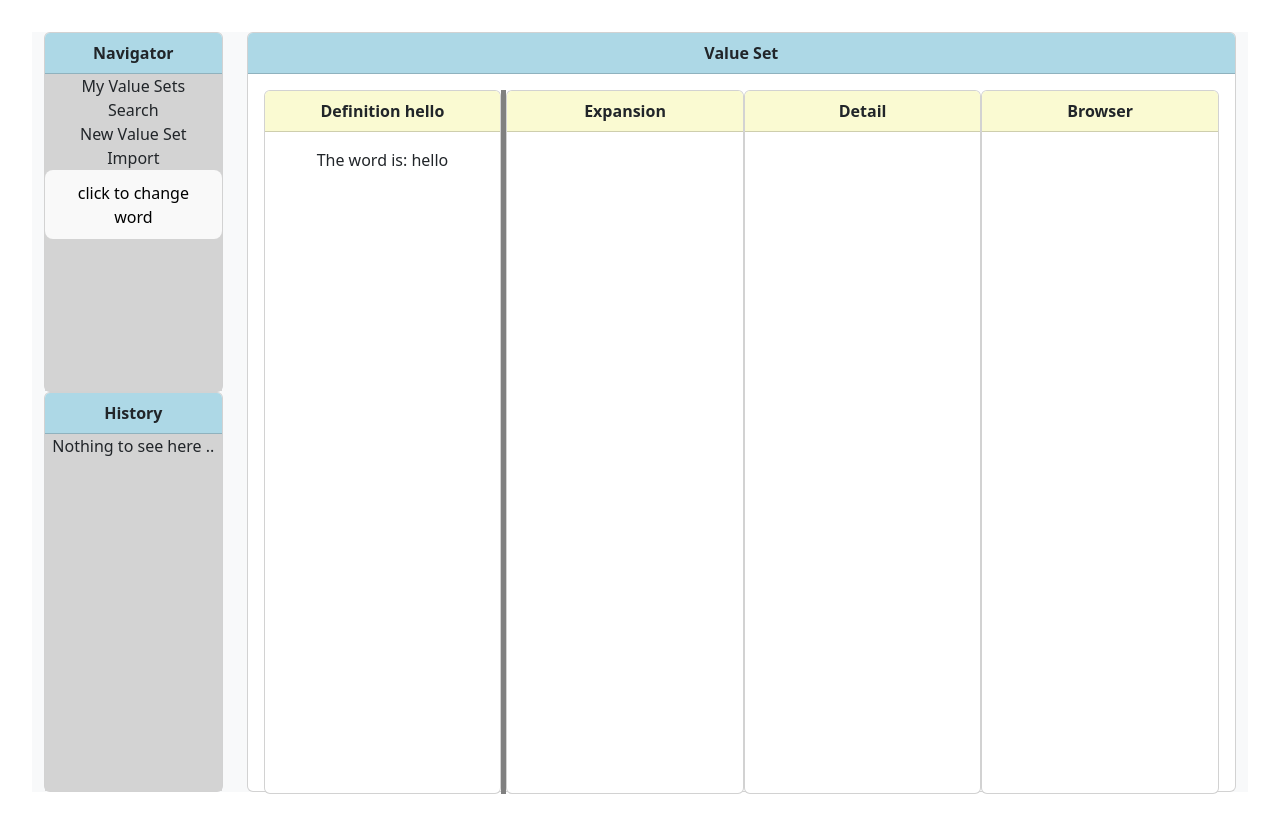
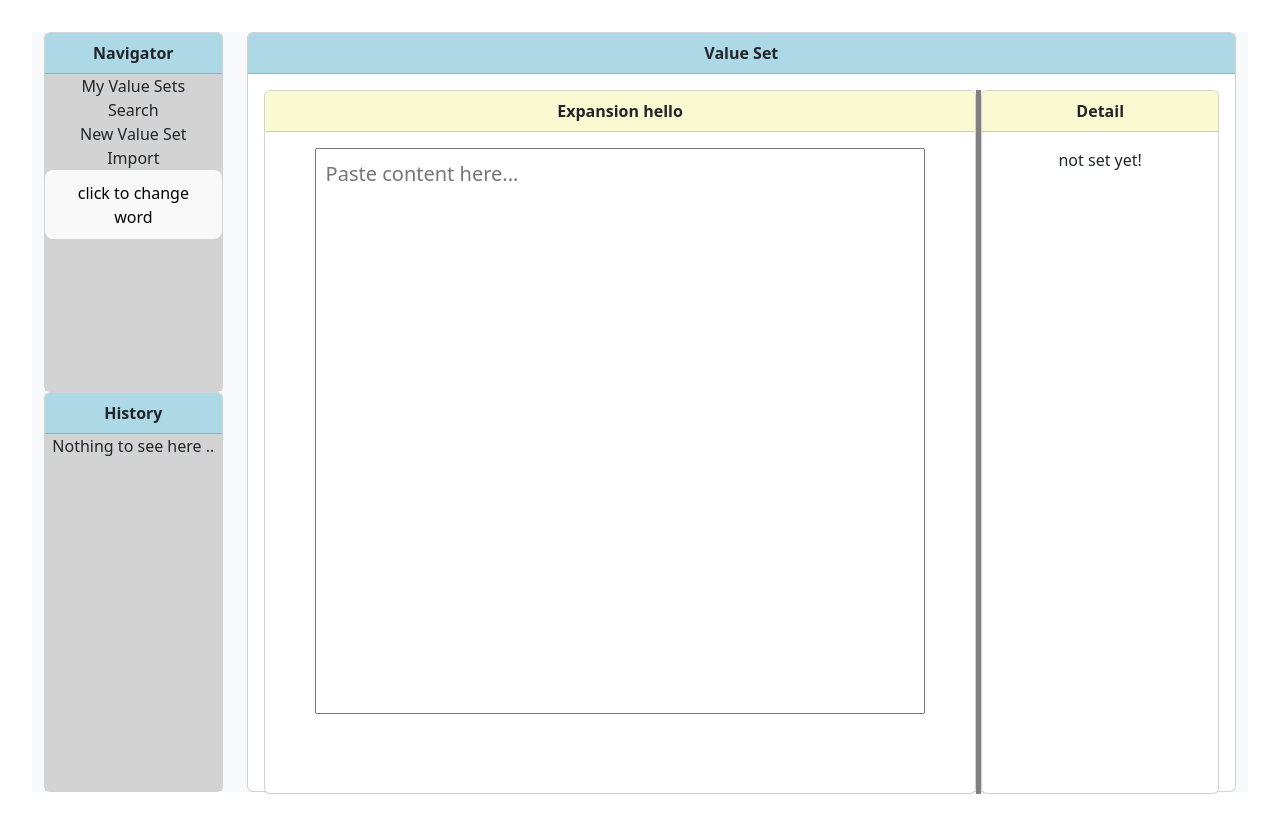
Before and after one commit to cjezzerc/sctid-unmangler-react, a React (Vite) app: page / in a window 1280 px wide. Built offline with nearby package versions, Linux system fonts and the light colour scheme.

Commit message:
small mods

```diff
--- a/src/App.css
+++ b/src/App.css
@@ -5,20 +5,20 @@
   text-align: center;
 }
 
-.card-header.VSMT_card_header {
+.card-header.myapp_card_header {
   background-color: lightblue;
   font-weight: bold;
 }
 
-.card-header.VSMT_card_header_2 {
+.card-header.myapp_card_header_2 {
   background-color: lightgoldenrodyellow;
   font-weight: bold;
 }
 
-.card-body.VSMT_card_body {
+.card-body.myapp_card_body {
   background-color: lightgray;
   padding: 0;
 }
 
-.card.VSMT_card {
+.card.myapp_card {
 }
--- a/src/App.jsx
+++ b/src/App.jsx
@@ -11,11 +11,11 @@ import './App.css';
 function Navigator({toggleWord}) {
   return (
     <>
-      <Card className="VSMT_card" style={{"height":"45vh"}}  >
-        <Card.Header className="VSMT_card_header">
+      <Card className="myapp_card" style={{"height":"45vh"}}  >
+        <Card.Header className="myapp_card_header">
             Navigator
         </Card.Header>
-        <Card.Body className="VSMT_card_body">
+        <Card.Body className="myapp_card_body">
           <div>My Value Sets</div>
           <div>Search</div>
           <div>New Value Set</div>
@@ -39,98 +39,84 @@ function ChangeWordButton({toggleWord}) {
 
 function RecentActivity() {
   return (
-    <Card className="VSMT_card" style={{"height":"50vh"}}  >
-      <Card.Header className="VSMT_card_header">
+    <Card className="myapp_card" style={{"height":"50vh"}}  >
+      <Card.Header className="myapp_card_header">
         History
       </Card.Header>
-      <Card.Body className='VSMT_card_body'>
+      <Card.Body className='myapp_card_body'>
         <div>Nothing to see here ..</div>
       </Card.Body>
     </Card>
   )
 }
 
-function ValueSetView({theWord}) {
+function ValueSetView({theMessage, setTheMessage, theWord}) {
   return (
-    <Card className="VSMT_card" style={{"height":"95vh"}}  >
+    <Card className="myapp_card" style={{"height":"95vh"}}  >
       {/* <Card.Body> */}
-        <Card.Header className="VSMT_card_header">
+        <Card.Header className="myapp_card_header">
             Value Set
         </Card.Header>
         <Card.Body>
           <PanelGroup autoSaveId="example" direction="horizontal">
-            <Panel defaultSize={25}>
-              <Definition theWord={theWord} />
+            <Panel>
+              <Expansion defaultSize={25}  setTheMessage={setTheMessage} theWord={theWord} />
             </Panel>
             <PanelResizeHandle style={{"width":"5px", "backgroundColor":"grey"}} />
-            <Panel>
-              <Expansion defaultSize={25} />
-            </Panel>
-            <PanelResizeHandle />
             <Panel defaultSize={25}>
-              <ConceptDetail />
-            </Panel>
-            <PanelResizeHandle />
-            <Panel defaultSize={25}>
-              <ConceptBrowser />
+              <ConceptDetail theMessage={theMessage}/>
             </Panel>
           </PanelGroup>
-
         </Card.Body>
       {/* </Card.Body> */}
     </Card>
   )
 }
 
-function Definition({theWord}) {
+function Expansion({setTheMessage, theWord}) {
+  function pastefunction() {
+    fetch('http://localhost:5001/health').then(res => res.json()).then(data => {setTheMessage(data)});
+	}
   return(
-    // <Card className="VSMT_card" style={{"height":"88vh", "width":"30vw"}}>
-    <Card className="VSMT_card" style={{"height":"88vh"}}>
-      <Card.Header className="VSMT_card_header_2">
-         Definition  {theWord}
+    <Card className="myapp_card" style={{"height":"88vh"}}>
+      <Card.Header className="myapp_card_header_2">
+        Expansion {theWord}
       </Card.Header>
       <Card.Body>
-        The word is: {theWord}
+        <textarea placeholder={"Paste content here..."}
+            onPaste={pastefunction}
+            style={{ padding: '10px',
+                fontSize: "20px",
+                resize:"none",
+                width:"90%",
+                height:"90%",
+                minWidth:"90%",
+                maxWidth:"90%" }}>
+        </textarea>
       </Card.Body>
     </Card>
   )
 }
 
-function Expansion() {
+
+
+function ConceptDetail({theMessage}) {
   return(
-    // <Card className="VSMT_card" style={{"height":"88vh", "width":"40vw"}}>
-    <Card className="VSMT_card" style={{"height":"88vh"}}>
-      <Card.Header className="VSMT_card_header_2">
-        Expansion
-      </Card.Header>
-    </Card>
-  )
-}
-
-function ConceptBrowser() {
-  return(
-    // <Card className="VSMT_card" style={{"height":"88vh", "width":"5vw"}}>
-    <Card className="VSMT_card" style={{"height":"88vh"}}>
-      <Card.Header className="VSMT_card_header_2">
-        Browser
-      </Card.Header>
-    </Card>
-  )
-}
-
-function ConceptDetail() {
-  return(
-    // <Card className="VSMT_card" style={{"height":"88vh", "width":"5vw"}}>
-    <Card className="VSMT_card" style={{"height":"88vh"}}>
-      <Card.Header className="VSMT_card_header_2">
+    // <Card className="myapp_card" style={{"height":"88vh", "width":"5vw"}}>
+    <Card className="myapp_card" style={{"height":"88vh"}}>
+      <Card.Header className="myapp_card_header_2">
         Detail
       </Card.Header>
+      <Card.Body>
+        <div> {theMessage} </div>
+      </Card.Body>
     </Card>
   )
 }
 
 function App() {
   const [theWord, setTheWord] = useState("hello")
+  const [theMessage, setTheMessage] = useState("not set yet!");
   function toggleWord() {
     if (theWord=="hello") {setTheWord("gosh!")}
     else {setTheWord("hello")}
@@ -144,7 +130,7 @@ function App() {
             <RecentActivity />
           </Col>
           <Col xs={10}>
-            <ValueSetView theWord={theWord} />
+            <ValueSetView theMessage={theMessage} setTheMessage={setTheMessage} theWord={theWord} />
           </Col>
         </Row>
       </Container>
```
